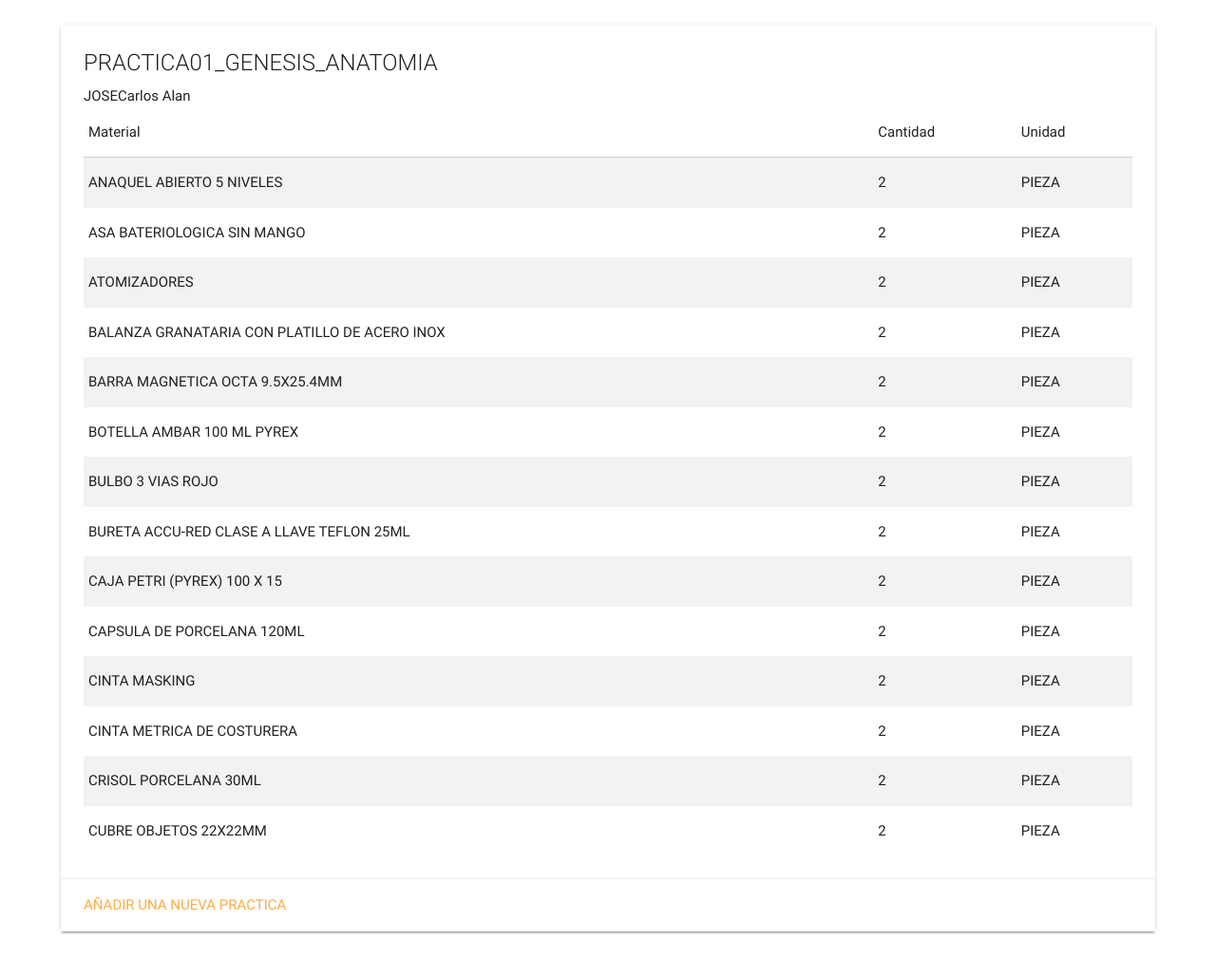
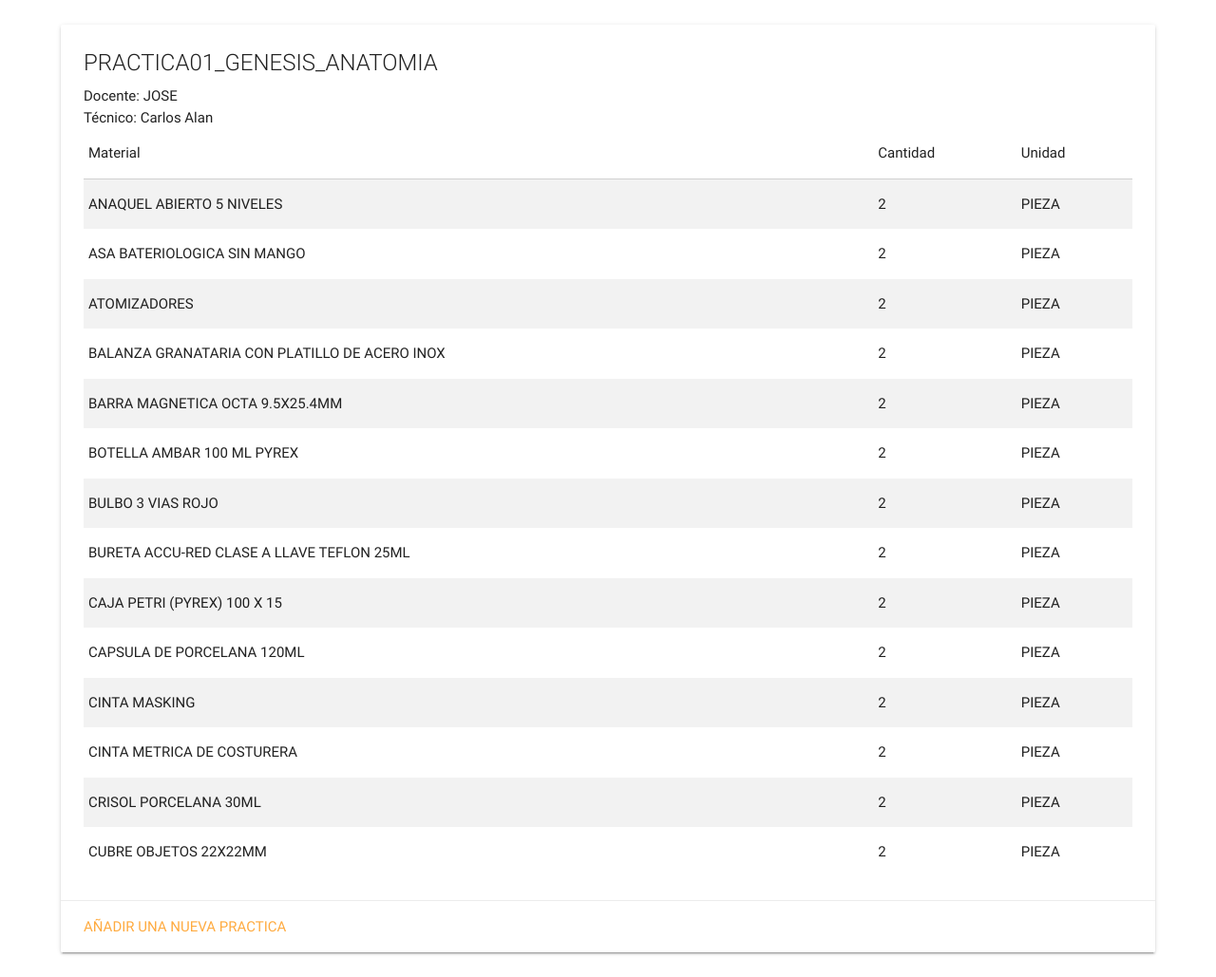
Before and after one commit to Jerts/AdmiLab, a PHP site: page /verpractica.php?practica=PRACTICA01_GENESIS_ANATOMIA in a window 1280 px wide. Shown: the whole page at 95% size. Before the commit the page ends 984 px from the top, so only its background shows below. Run offline with PHP 8.4, Linux system fonts and the light colour scheme; the visitor is signed in with stand-in values (Sample User, id 1); data comes from the database, SQL or seed files in the repository; some libraries are stand-ins or nearby versions.

Commit message:
Cambios menores

```diff
--- a/paginas/confcuenta_docente.php
+++ b/paginas/confcuenta_docente.php
@@ -24,6 +24,7 @@
           </div>';
 				}
       ?>
+			<div class="card">
       <div class="card-content">
         <form action="uploadcuenta.php" class="formcuenta" method="post" enctype="multipart/form-data">
           <span class="card-title">Configuracion de la cuenta</span>
@@ -39,6 +40,7 @@
           <a onclick="$('.formcuenta').submit();" class="btn waves-effect waves-ligth blue" >Guardar</a>
         </form>
       </div>
+		</div>
     </div>
 		<script src="assets/js/jquery-1.10.2.js" type="text/javascript"></script>
     <script type="text/javascript" src="assets/js/materialize.min.js"></script>
--- a/paginas/verpractica.php
+++ b/paginas/verpractica.php
@@ -33,7 +33,7 @@
 	          $tecnico = mysqli_fetch_array($tecnico,MYSQLI_BOTH);
 
 	          $lista = mysqli_query($conect,$lista);
-						echo "<span class='card-title truncate'>".$practica."</span>".$docente[0].$tecnico[0];
+						echo "<span class='card-title truncate'>".$practica."</span>Docente: ".$docente[0]."<br>Técnico: ".$tecnico[0]."";
 	          echo "<table class='striped' border='1px'>
 	                  <thead>
 		                  <tr>
```
Also changed, not shown: paginas/assets/img/JOSE.jpeg (deleted), paginas/assets/img/JOSE.png (added), paginas/assets/img/faces/JOSE.jpg.
